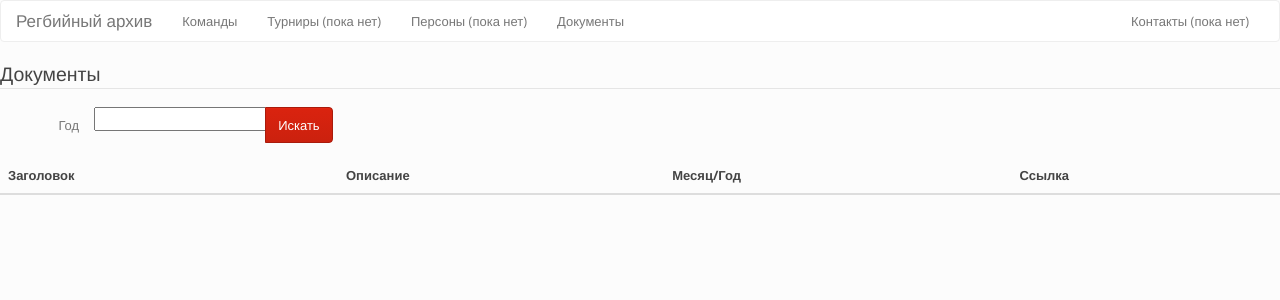
After one commit to mr-raccoon-dev/rugbystat_v2, a Django app: template rugbystat/templates/documents.html in a window 1280 px wide. The commit adds this page. Shown: the top 300 px of the page. Run offline with Django 3.2, Linux system fonts and the light colour scheme; the template is opened without the code that fills it, so the values that code supplies are empty, except form fields; tables that the repository leaves empty hold one stand-in row (values such as "Sample post"); form fields are guessed from the names that the template uses; lists and menus that the app fills with data are empty.

Commit message:
Documents url, view and js

```diff
--- /dev/null
+++ b/rugbystat/frontend/js/documents.js
@@ -0,0 +1,86 @@
+$().ready(function() {
+
+window.PAGE = 1;
+console.log(window.PAGE);
+
+var searchDocsManager = {
+    get_list: function(page) {
+        var q = $("#id_year").val();
+
+        $.getJSON({
+            url: documentListUrl + '?year=' + q + '&page=' + page,
+            success: function(data) {
+                searchDocsManager.process_list(data);
+            }
+        });
+    },
+    process_list: function(data) {
+        if(data.count > 0) {
+            $.each(data.results, function(iter, item) {
+                if(item.date != null){
+                    var title = item.title + ' (' + item.date + ')'
+                }
+                else{
+                    var title = item.title
+                }
+
+                var link;
+                var year;
+                if (item.is_image == true) {
+                    link = '<a class="dropbox-link" href="' + item.dropbox_path +
+                    '"><img src="' + item.dropbox_thumb + '"/></a>'
+                } else {
+                    link = '<a href="' + item.dropbox_path +
+                    '">Нет превью</a>'
+                };
+
+                if (item.month != null) {
+                    year = item.month + '/' + item.year
+                } else {
+                    year = item.year
+                };
+
+                $('#documents-table tbody').append('<tr class="document-row">' +
+                    '<td>' + item.title + '</td>' +
+                    '<td>' + item.description + '</td>' +
+                    '<td>' + year + '</td>' +
+                    '<td>' + link + '</td>' +
+                    '</tr>');
+            });
+
+        };
+
+        // $('.dropbox-link').click(function(e) {
+        //     e.preventDefault();
+        //     $('.modal-body').html('<img src="' + this.href + '"/>');
+        //     $('.modal').show();
+        // });
+        // $('.close').click(function(e) {
+        //     $('.modal').hide();
+        // });
+    },
+};
+
+$('#search-submit-btn').click(function() {
+    window.PAGE = 1;
+    $("#documents-table tbody").html('');
+    searchDocsManager.get_list(window.PAGE);
+});
+
+$().ajaxStart(function() {
+    $('#indicator').show();
+}).ajaxStop(function() {
+    $('#indicator').hide();
+});
+
+function yHandler() {
+    if(document.body.scrollHeight - window.innerHeight - 50 < window.scrollY){
+        window.PAGE += 1;
+        console.log(window.PAGE)
+        searchDocsManager.get_list(window.PAGE);
+    }
+};
+
+window.onscroll = yHandler;
+
+});
--- a/rugbystat/main/views.py
+++ b/rugbystat/main/views.py
@@ -1,4 +1,6 @@
 from django.shortcuts import render
+
+from .forms import ClippingsForm
 
 
 def main_view(request):
@@ -18,4 +20,5 @@ def persons_view(request):
 
 
 def clippings_view(request):
-    return render(request, 'base.html')
+    form = ClippingsForm()
+    return render(request, 'documents.html', {'form': form})
--- a/rugbystat/templates/base.html
+++ b/rugbystat/templates/base.html
@@ -25,18 +25,18 @@
         <span class="icon-bar"></span>
         <span class="icon-bar"></span>
       </button>
-      <a class="navbar-brand" href="#">Название</a>
+      <a class="navbar-brand" href="#">Регбийный архив</a>
     </div>
 
     <div class="collapse navbar-collapse" id="bs-example-navbar-collapse-1">
       <ul class="nav navbar-nav">
-        <li class="active"><a href="{% url 'teams' %}">Команды <span class="sr-only">(текущая)</span></a></li>
-        <li><a href="{% url 'tournaments' %}">Турниры</a></li>
-        <li><a href="{% url 'persons' %}">Персоны</a></li>
+        <li><a href="{% url 'teams' %}">Команды</a></li>
+        <li><a href="{% url 'tournaments' %}">Турниры (пока нет)</a></li>
+        <li><a href="{% url 'persons' %}">Персоны (пока нет)</a></li>
         <li><a href="{% url 'clippings' %}">Документы</a></li>
       </ul>
       <ul class="nav navbar-nav navbar-right">
-        <li><a href="#">Ссылка справа</a></li>
+        <li><a href="#">Контакты (пока нет)</a></li>
       </ul>
     </div>
   </div>
--- /dev/null
+++ b/rugbystat/templates/documents.html
@@ -0,0 +1,65 @@
+{% extends "base.html" %}
+
+{% load staticfiles %}
+
+{% block css %}
+{{ block.super }}
+  <link rel="stylesheet" type="text/css" href="{% static 'css/modal.css' %}">
+{% endblock css %}
+
+{% block js %}
+{{ block.super }}
+  <script type="text/javascript" src="{% static 'js/documents.js' %}"></script>
+  <script type="text/javascript">
+    var documentListUrl = "{% url 'document-list' %}";
+  </script>
+
+{% endblock js %}
+
+
+{% block content %}
+
+  <form id="clippings-form" class="form-horizontal">
+    <fieldset>
+      <legend>Документы</legend>
+      <div class="form-group">
+        <label for="select" class="col-lg-1 control-label">Год</label>
+
+        <div class="input-group col-lg-2">
+          {{ form.year }}
+          <span class="input-group-btn">
+            <button class="btn btn-primary"
+                    id="search-submit-btn"
+                    type="button">Искать</button>
+          </span>
+        </div>
+
+    </div>
+    </fieldset>
+  </form>
+
+<span id="indicator" style="display:none;">
+  <img src="http://upload.wikimedia.org/wikipedia/commons/d/de/Ajax-loader.gif"/>
+</span>
+
+<div id="results">
+  <div class="documents-div">
+    <table class="table table-striped table-hover" id="documents-table">
+      <thead>
+        <tr>
+          <th>Заголовок</th>
+          <th>Описание</th>
+          <th>Месяц/Год</th>
+          <th>Ссылка</th>
+        </tr>
+      </thead>
+      <tbody>
+
+      </tbody>
+    </table>
+  </div>
+</div>
+
+{% include '_modal.html' %}
+
+{% endblock content %}
```
Also changed, not shown: rugbystat/frontend/js/teams.js (+7 -4 lines), rugbystat/main/forms.py (added, +14 -0 lines).
